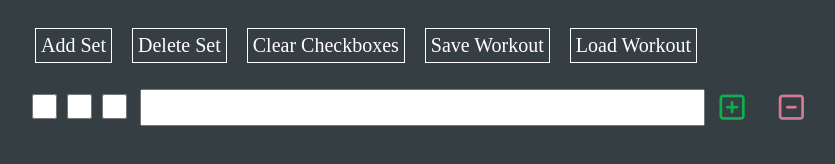
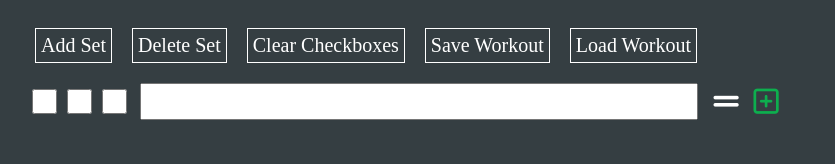
Before and after one commit to kevinhurley23/exercise-tracker, a plain HTML site: page index.html in a window 1280 px wide. Shown: the whole page, without its empty margins (221-1056 px from the left). Drawn offline with Linux system fonts and the light colour scheme.

Commit message:
prep for drag and drop functionality

```diff
--- a/index.html
+++ b/index.html
@@ -21,14 +21,15 @@
         <p id="load-dialog">Load Workout</p>
       </div>
       <div id="group-1" class="group">
-        <div class="row exercise">
+        <div class="row exercise" draggable="true">
           <div class="checkboxes">
             <input type="checkbox" />
             <input type="checkbox" />
             <input type="checkbox" />
           </div>
           <input type="text" class="exercise-name" />
-          <div class="add-delete">
+          <div class="row row-controls">
+            <i class="fas fa-grip-lines dragger" title="Drag and drop"></i>
             <i
               class="fa-regular fa-square-plus add-row"
               title="Add new row"
--- a/script.js
+++ b/script.js
@@ -1,6 +1,6 @@
 $(document).ready(function () {
   function addRow() {
-    let row = $(this).closest(".row");
+    let row = $(this).closest(".exercise");
     let newRow = row.clone();
     newRow.find('input[type="text"]').val("");
     newRow.insertAfter(row);
@@ -97,7 +97,7 @@ $(document).ready(function () {
           $(".group").html("");
           item.data.exercises.forEach((exercise) => {
             let row = $(`
-              <div class="row exercise">
+              <div class="row exercise" draggable="true">
                 <div class="checkboxes">
                   <input type="checkbox" />
                 </div>
--- a/style.scss
+++ b/style.scss
@@ -24,10 +24,17 @@ html {
     color: white;
     border: 1px solid white;
     padding: 5px;
+    text-align: center;
     cursor: pointer;
     &:hover {
       background-color: $primary-hover;
     }
+  }
+}
+.exercise {
+  margin-bottom: 10px;
+  &:first-child .delete-row {
+    visibility: hidden;
   }
 }
 .checkboxes {
@@ -46,7 +53,7 @@ input[type="text"] {
 }
 i {
   font-size: 1.8rem;
-  margin: 10px 15px;
+  margin-left: 15px;
   &:hover {
     transform: scale(1.2);
     transition: 0.4s;
@@ -57,9 +64,9 @@ i {
 }
 .delete-row {
   color: $red;
-  &:first-of-type {
-    display: none;
-  }
+}
+.dragger {
+  color: white;
 }
 
 .delete-workout {
```
Also changed, not shown: style.css, 1 other file.
